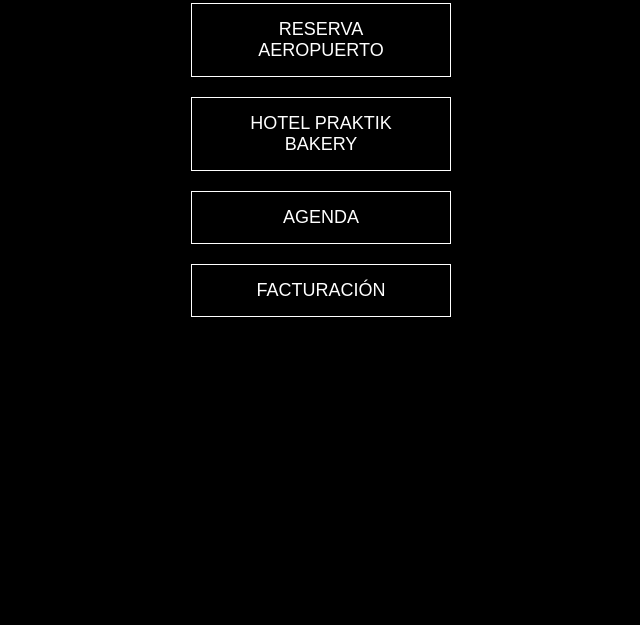
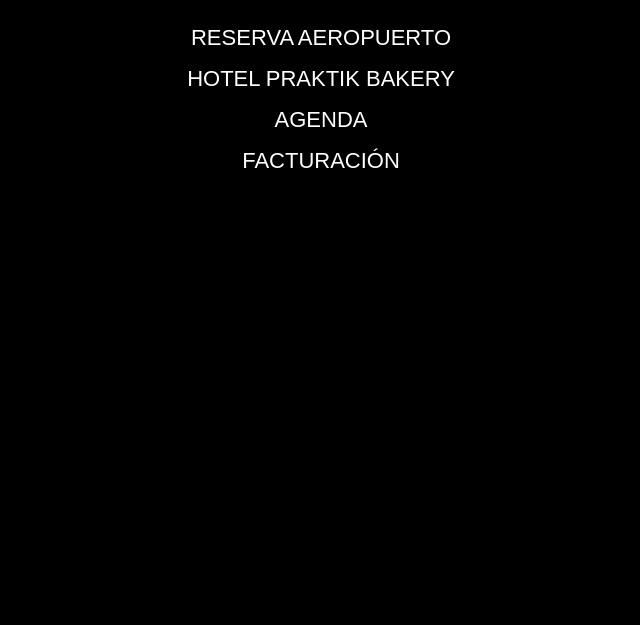
Before and after one commit to vtcclass24-cpu/vtcclass, a website: page public/index.html in a window 1280 px wide. Shown: the part 175-800 px from the top of the page, without its empty margins (319-959 px from the left). Drawn offline with Linux system fonts and the light colour scheme.

Commit message:
Panel principal VTC CLASS

```diff
--- a/public/index.html
+++ b/public/index.html
@@ -1,10 +1,15 @@
 <!DOCTYPE html>
-<html>
+<html lang="es">
+
 <head>
 
 <meta charset="UTF-8">
+<meta name="viewport" content="width=device-width, initial-scale=1.0">
 
 <title>VTC CLASS CONTROL</title>
+
+<link rel="manifest" href="/manifest.json">
+<meta name="theme-color" content="#000000">
 
 <style>
 
@@ -13,23 +18,24 @@
 color:white;
 font-family:Arial;
 text-align:center;
-margin-top:120px;
+padding-top:80px;
 }
 
-button{
-display:block;
-margin:20px auto;
-padding:15px 40px;
-font-size:18px;
-background:black;
-color:white;
-border:1px solid white;
-cursor:pointer;
-width:260px;
+h1{
+font-size:40px;
+margin-bottom:40px;
 }
 
-button:hover{
-background:#111;
+.menu a{
+display:block;
+margin:15px;
+font-size:22px;
+color:white;
+text-decoration:none;
+}
+
+.menu a:hover{
+color:red;
 }
 
 </style>
@@ -40,21 +46,25 @@
 
 <h1>VTC CLASS CONTROL</h1>
 
-<button onclick="location.href='reserva.html'">
-RESERVA AEROPUERTO
-</button>
+<div class="menu">
 
-<button onclick="location.href='praktik-bakery.html'">
-HOTEL PRAKTIK BAKERY
-</button>
+<a href="reserva.html">RESERVA AEROPUERTO</a>
 
-<button onclick="location.href='panel.html'">
-AGENDA
-</button>
+<a href="praktik-bakery.html">HOTEL PRAKTIK BAKERY</a>
 
-<button onclick="location.href='facturacion.html'">
-FACTURACIÓN
-</button>
+<a href="agenda.html">AGENDA</a>
+
+<a href="facturacion.html">FACTURACIÓN</a>
+
+</div>
+
+<script>
+
+if ("serviceWorker" in navigator) {
+navigator.serviceWorker.register("/service-worker.js")
+}
+
+</script>
 
 </body>
 </html>
--- /dev/null
+++ b/public/service-worker.js
@@ -0,0 +1,6 @@
+self.addEventListener("install", function(event) {
+  console.log("Service Worker instalado");
+});
+
+self.addEventListener("fetch", function(event) {
+});
```
Also changed, not shown: public/manifest.json (added).
